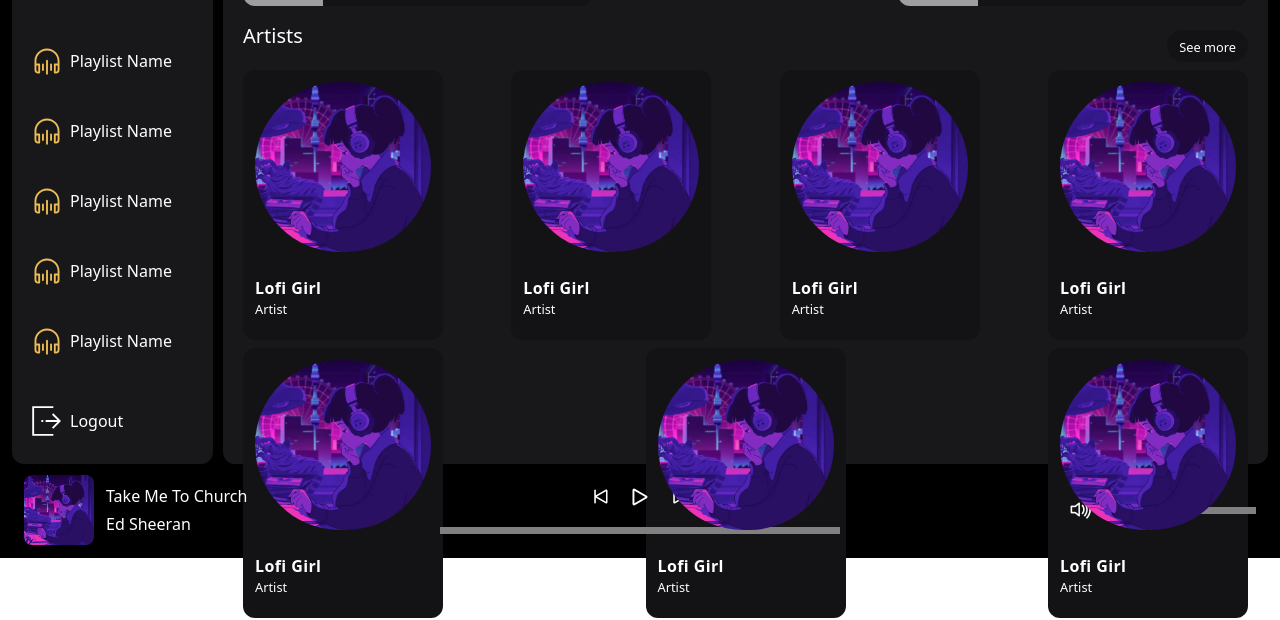
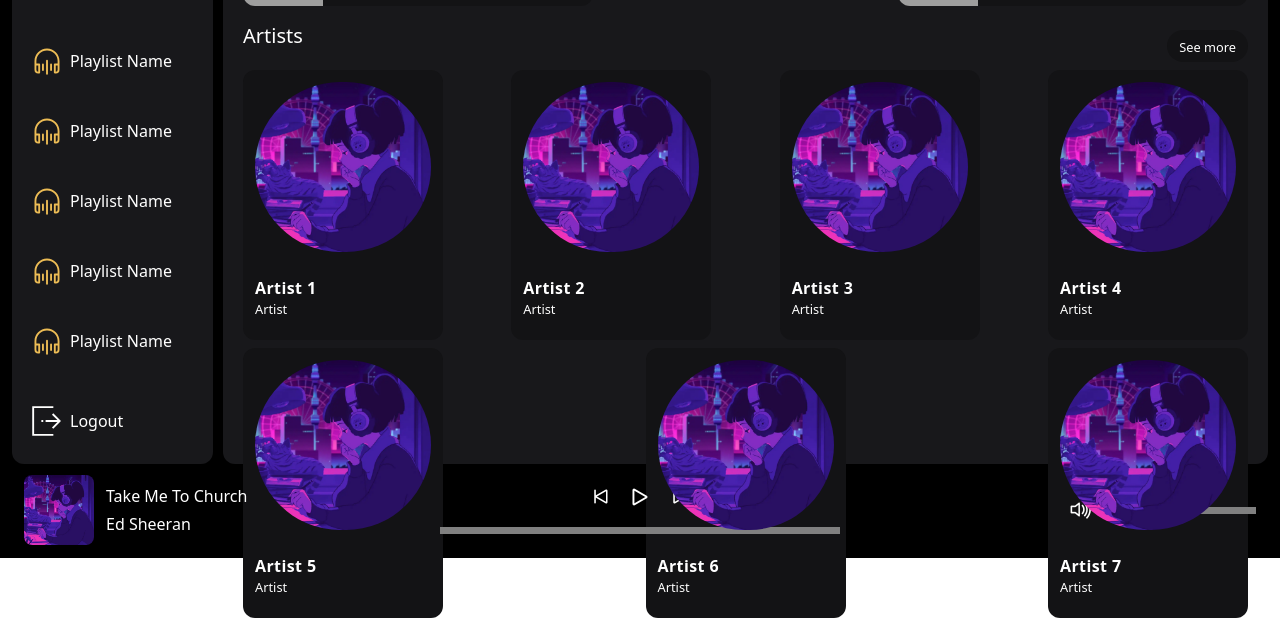
Before and after one commit to BMandure/apollotunes, a React (Vite) app: page / in a window 1280 px wide. Shown: the part 242-862 px from the top of the page. Built offline with nearby package versions, Linux system fonts and the light colour scheme; grey boxes are pictures that could not be loaded.

Commit message:
Edit Header: '

```diff
--- a/src/components/Cards/Artist.tsx
+++ b/src/components/Cards/Artist.tsx
@@ -1,8 +1,16 @@
-import artistImg from "../../assets/genres/lofiGenre.jpg";
+import { Link } from "react-router-dom";
+import slugify from "slugify";
 
-function Artist() {
+function Artist(props: { name: string; img: string }) {
+  const loweredName = props.name.toLowerCase();
+  const slug = slugify(loweredName);
+
   return (
-    <div className="bg-customDark rounded-xl flex flex-col gap-4 p-3 hover:bg-zinc-800 hover:cursor-pointer group w-[200px] h-[270px]">
+    <Link
+      to={`/${slug}`}
+      state={{ genreName: props.name, genreImg: props.img, isArtist: true }}
+      className="bg-customDark rounded-xl flex flex-col gap-4 p-3 hover:bg-zinc-800 hover:cursor-pointer group w-[200px] h-[270px]"
+    >
       <div className="relative">
         <span className=" group-hover:bg-main group-hover:visible invisible absolute bottom-1 right-1 w-[50px] h-[50px] [&>img]:w-[50px] [&>img]:h-[50px] bg-main rounded-full hover:scale-105 pt-[2px] mx-auto">
           <i
@@ -11,17 +19,17 @@ function Artist() {
           ></i>
         </span>
         <img
-          src={artistImg}
+          src={props.img}
           alt="..."
           className="w-full h-[170px] object-cover rounded-full mx-auto"
         />
       </div>
       {/*TODO: Change Alt*/}
       <div className="flex flex-col flex-1 justify-center [&]:text-start">
-        <span className="font-extrabold tracking-wide">Lofi Girl</span>
+        <span className="font-extrabold tracking-wide">{props.name}</span>
         <small>Artist</small>
       </div>
-    </div>
+    </Link>
   );
 }
 
--- a/src/components/Cards/Genre.tsx
+++ b/src/components/Cards/Genre.tsx
@@ -7,7 +7,7 @@ function Genre(props: { name: string; img: string }) {
   return (
     <Link
       to={`/${slug}`}
-      state={{ genreName: props.name, genreImg: props.img }}
+      state={{ genreName: props.name, genreImg: props.img, isArtist: false }}
       className="rounded-xl w-[350px] h-[80px] flex items-center gap-5 bg-customDark hover:bg-zinc-800 group"
     >
       <img
--- a/src/components/Header.tsx
+++ b/src/components/Header.tsx
@@ -1,30 +1,36 @@
+import apolloIcon from "../assets/logo.svg";
 function Header(props: {
+  qtySongs: number;
   plName: string;
   artistName: string | undefined;
   img: string;
+  isArtist: boolean;
 }) {
   return (
-    <article className="h-[25vh] rounded-t-xl bg-gradient-to-t from-transparent to-main flex items-center p-3">
+    <article className="h-[25vh] rounded-t-xl bg-gradient-to-t from-transparent to-main flex items-center p-5">
       <span className="flex h-[200px] w-[35vw] rounded-xl items-center">
         <img
           src={props.img}
           alt={`Thumbnail of ${props.plName}`}
-          className="h-[190px] w-[190px] rounded-xl bg-zinc-800 object-cover p-1"
+          className={`h-[190px] w-[190px] ${
+            props.isArtist ? "rounded-full" : "rounded-md"
+          } bg-zinc-800 object-cover p-0`}
         />
-        <div className="text-left flex-grow mx-5">
+        <div className="text-left flex-grow mx-5 flex flex-col gap-3">
+          <div>
             <h2 className="text-[2.5rem] font-extrabold">{props.plName}</h2>
-          {
+            {!props.isArtist && (
               <span className="flex items-center gap-2">
                 <img
-                src={props.img}
+                  src={props.isArtist ? props.img : apolloIcon}
                   alt={`Image of ${props.artistName && props.artistName}`}
                   className="w-[30px] h-[30px] object-cover rounded-full"
                 />
-              <h3>
-                {props.artistName ? props.artistName : "Artist Name Here"}
-              </h3>
+                <h3>{props.artistName ? props.artistName : "APOLLOTUNES"}</h3>
               </span>
-          }
+            )}
+          </div>
+          <small>{props.qtySongs} songs</small>
         </div>
       </span>
     </article>
--- a/src/components/Player/Player.tsx
+++ b/src/components/Player/Player.tsx
@@ -1,4 +1,4 @@
-import { useEffect, useRef, useState } from "react";
+import { Dispatch, SetStateAction, useEffect, useRef, useState } from "react";
 
 import "./Player.css";
 
@@ -19,12 +19,14 @@ function Player(props: {
   setCurrentSong: any;
   currentDataSong: any;
   setCurrentDataSong: any;
+  skipNext: () => void;
+  index: number;
+  setIndex: Dispatch<SetStateAction<number>>;
   //TODO: Change Any type
 }) {
   const clickRef = useRef<HTMLProgressElement>(null);
   const clickVolumeRef = useRef<HTMLProgressElement>(null);
   const [volumeIcon, setVolumeIcon] = useState("bi-volume-up");
-  const [index, setIndex] = useState(0);
   const [volume, setVolume] = useState(0.5);
 
   useEffect(() => {
@@ -77,6 +79,7 @@ function Player(props: {
         </span>
       </div>
       <div id="playerContainer" className="flex flex-col gap-2 pb-3">
+        {props.currentDataSong.duration}
         <div className="flex justify-center px-1 items-center gap-3">
           <PlayerPrevious
             songs={props.songs}
@@ -85,8 +88,8 @@ function Player(props: {
             currentDataSong={props.currentDataSong}
             setCurrentDataSong={props.setCurrentDataSong}
             setIsPlaying={props.setIsPlaying}
-            index={index}
-            setIndex={setIndex}
+            index={props.index}
+            setIndex={props.setIndex}
           />
           <PlayerButton
             isPlaying={props.isPlaying}
@@ -100,8 +103,7 @@ function Player(props: {
             currentDataSong={props.currentDataSong}
             setCurrentDataSong={props.setCurrentDataSong}
             setIsPlaying={props.setIsPlaying}
-            index={index}
-            setIndex={setIndex}
+            skipNext={props.skipNext}
           />
         </div>
         <div className="flex justify-center items-center gap-5">
--- a/src/components/Player/PlayerNext.tsx
+++ b/src/components/Player/PlayerNext.tsx
@@ -6,27 +6,12 @@ function PlayerNext(props: {
   currentDataSong: any;
   setCurrentDataSong: any;
   setIsPlaying: any;
-  index: number;
-  setIndex: any;
+  skipNext: () => void;
 }) {
   //TODO: Add different songs and start from the beginin when song is changed
 
-  const length = props.songs.length;
-
-  const skipNext = () => {
-    if (props.index === length - 1) {
-      props.setCurrentSong(props.songs[0].audio);
-      props.setCurrentDataSong(props.songs[0].info);
-      props.setIndex(0);
-    } else {
-      props.setCurrentSong(props.songs[props.index + 1].audio);
-      props.setCurrentDataSong(props.songs[props.index + 1].info);
-      props.setIndex(props.index + 1);
-    }
-  };
-
   return (
-    <button onClick={skipNext} className="rounded-full hover:bg-zinc-700">
+    <button onClick={props.skipNext} className="rounded-full hover:bg-zinc-700">
       <i className="bi bi-skip-end" style={{ fontSize: "25px" }}></i>
     </button>
   );
--- a/src/components/Sidebar/Sidebar.tsx
+++ b/src/components/Sidebar/Sidebar.tsx
@@ -23,7 +23,7 @@ function Sidebar() {
             redButton={false}
           />
         </li>
-        <li className="flex-grow overflow-y-auto my-3">
+        <li className="flex-grow overflow-y-auto my-3 me-2">
           <SidebarButton
             text="Playlist Name"
             imgSrc={logo}
--- a/src/components/SongList.tsx
+++ b/src/components/SongList.tsx
@@ -2,7 +2,7 @@ import Song from "./Song";
 
 function SongList() {
   return (
-    <table className="rounded-b-xl m-3 [&>thead>tr>th]:text-start [&>thead>tr>th]:py-3">
+    <table className="rounded-b-xl m-5 mt-0 [&>thead>tr>th]:text-start [&>thead>tr>th]:py-3">
       <thead className="sticky top-0 bg-zinc-900 border-b">
         <tr>
           <th className="!text-center w-[50px]">#</th>
--- a/src/pages/Dashboard.tsx
+++ b/src/pages/Dashboard.tsx
@@ -28,6 +28,7 @@ function Dashboard() {
   const [isPlaying, setIsPlaying] = useState(false);
   const [currentDataSong, setCurrentDataSong] = useState(songData1);
   const [currentSong, setCurrentSong] = useState(importedSong1);
+  const [index, setIndex] = useState(0);
 
   const audioElem = useRef<HTMLAudioElement>(null);
 
@@ -47,6 +48,17 @@ function Dashboard() {
       });
     }
   };
+  const skipNext = () => {
+    if (index === songs.length - 1) {
+      setCurrentSong(songs[0].audio);
+      setCurrentDataSong(songs[0].info);
+      setIndex(0);
+    } else {
+      setCurrentSong(songs[index + 1].audio);
+      setCurrentDataSong(songs[index + 1].info);
+      setIndex(index + 1);
+    }
+  };
 
   return (
     <div className="dashboard-container-wrapper">
@@ -62,6 +74,7 @@ function Dashboard() {
           ref={audioElem}
           onTimeUpdate={onPlaying}
           autoPlay
+          onEnded={skipNext}
         />
         <Player
           songs={songs}
@@ -73,6 +86,9 @@ function Dashboard() {
           setCurrentSong={setCurrentSong}
           setCurrentDataSong={setCurrentDataSong}
           currentDataSong={currentDataSong}
+          skipNext={skipNext}
+          index={index}
+          setIndex={setIndex}
         />
       </div>
     </div>
--- a/src/pages/Home.tsx
+++ b/src/pages/Home.tsx
@@ -6,6 +6,7 @@ import lofi from "../assets/genres/lofiGenre.jpg";
 import pop from "../assets/genres/popGenre.jpg";
 import rock from "../assets/genres/rockGenre.jpg";
 import PlaylistAlbum from "../components/Cards/PlaylistAlbum";
+import artistImg from "../assets/genres/lofiGenre.jpg";
 
 function Home() {
   return (
@@ -43,13 +44,13 @@ function Home() {
         </div>
         <div className="flex justify-between flex-wrap gap-2">
           {/*TODO: Bootstrap Columns or alternative */}
-          <Artist />
-          <Artist />
-          <Artist />
-          <Artist />
-          <Artist />
-          <Artist />
-          <Artist />
+          <Artist name="Artist 1" img={artistImg} />
+          <Artist name="Artist 2" img={artistImg} />
+          <Artist name="Artist 3" img={artistImg} />
+          <Artist name="Artist 4" img={artistImg} />
+          <Artist name="Artist 5" img={artistImg} />
+          <Artist name="Artist 6" img={artistImg} />
+          <Artist name="Artist 7" img={artistImg} />
         </div>
       </article>
       <article id="artist-home-list" className="py-2">
--- a/src/pages/Playlists.tsx
+++ b/src/pages/Playlists.tsx
@@ -10,8 +10,10 @@ function Playlists() {
         plName={state.genreName}
         artistName={state.artist}
         img={state.genreImg}
+        isArtist={state.isArtist}
+        qtySongs={4}
       />
-      <div className="flex flex-col overflow-y-auto">
+      <div className="flex flex-col overflow-y-auto mt-5">
         <SongList />
       </div>
     </section>
```
Lines whose indentation alone changed are shown as unchanged.
